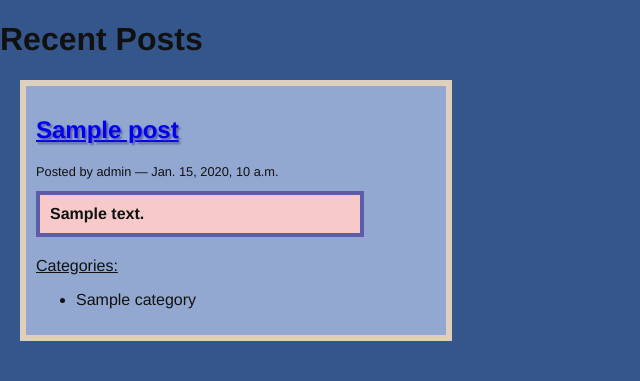
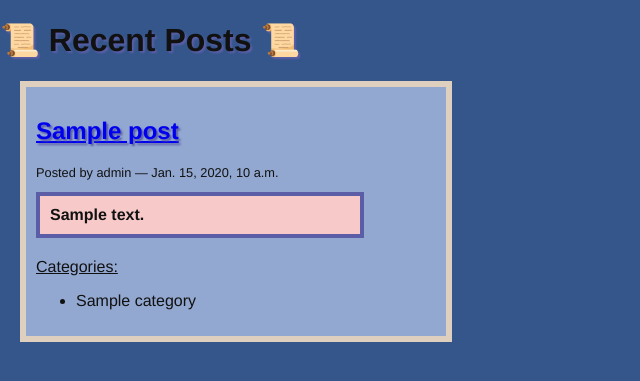
Before and after one commit to stewartnatej/django-blog, a Django app: page / in a window 1280 px wide. Shown: the part 35-416 px from the top of the page, without its empty margins (0-640 px from the left). Run offline with Django 4.2, Linux system fonts and the light colour scheme; data comes from the database, SQL or seed files in the repository; tables that the repository leaves empty hold one stand-in row (values such as "Sample post").

Commit message:
Week 7 activity

```diff
--- a/blogging/templates/blogging/detail.html
+++ b/blogging/templates/blogging/detail.html
@@ -2,7 +2,7 @@
 {% block content %}
 <a class="backlink" href="/">🏡 Home</a>
 <div class="post">
-  <span class="shadow"><h1>{{ post }}</h1></span>
+  <h1 class="shadow">{{ post }}</h1>
   <p class="byline">
     Posted by {{ post.author.username }} &mdash; {{ post.published_date }}
   </p>
--- a/blogging/templates/blogging/list.html
+++ b/blogging/templates/blogging/list.html
@@ -1,11 +1,11 @@
 {% extends "base.html" %}
 {% block content %}
-  <h1>Recent Posts</h1>
+  <h1 class="shadow">📜 Recent Posts 📜</h1>
   {% comment %} here is where the query happens {% endcomment %}
   {% for post in posts %}
   <div class="post">
-    <h2>
-      <span class="shadow"><a href="{% url 'blog_detail' post.pk %}">{{ post }}</a></span>
+    <h2 class="shadow">
+      <a href="{% url 'blog_detail' post.pk %}">{{ post }}</a>
     </h2>
     <p class="byline">
       Posted by {{ post.author.username }} &mdash; {{ post.published_date }}
```
